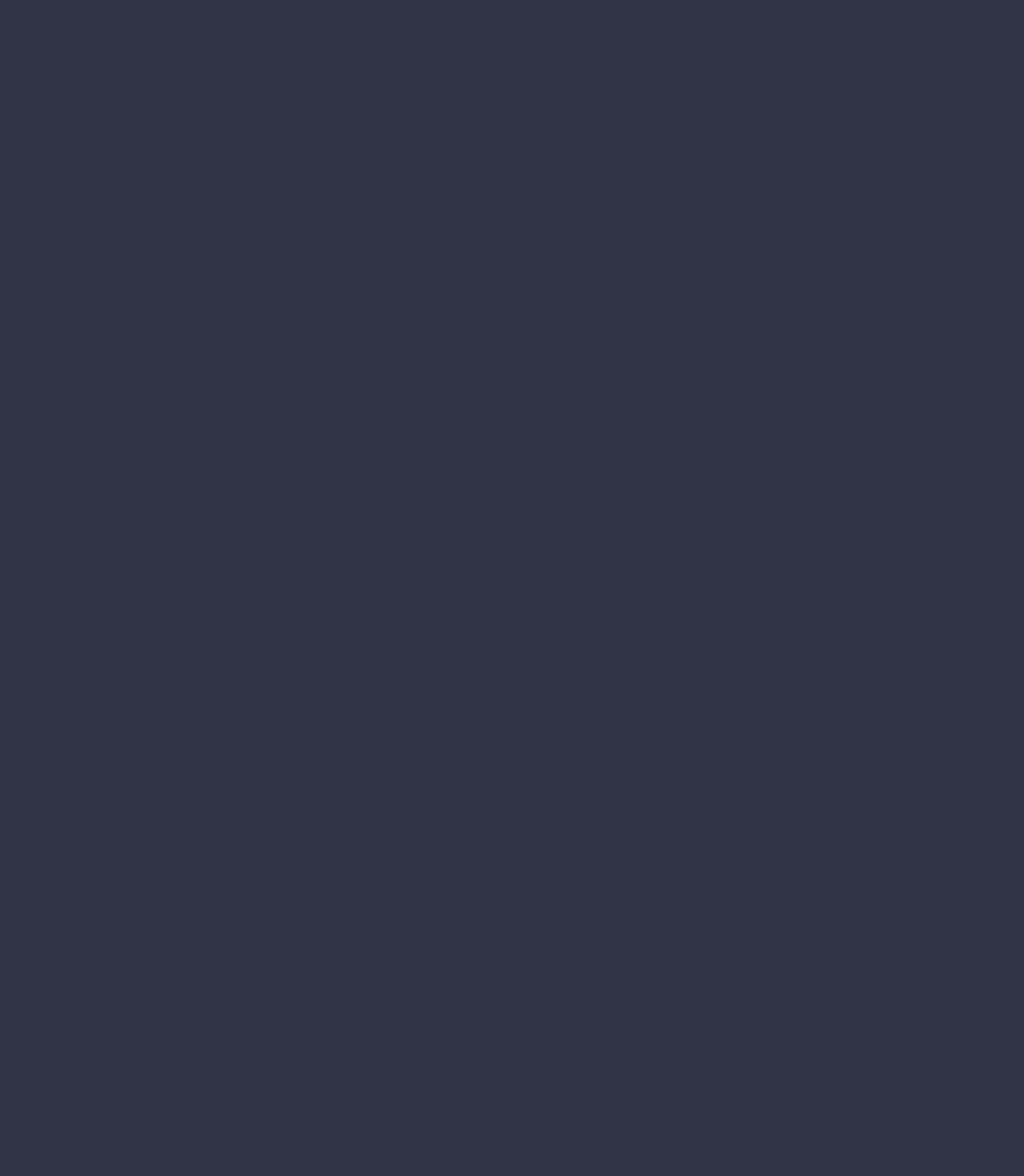
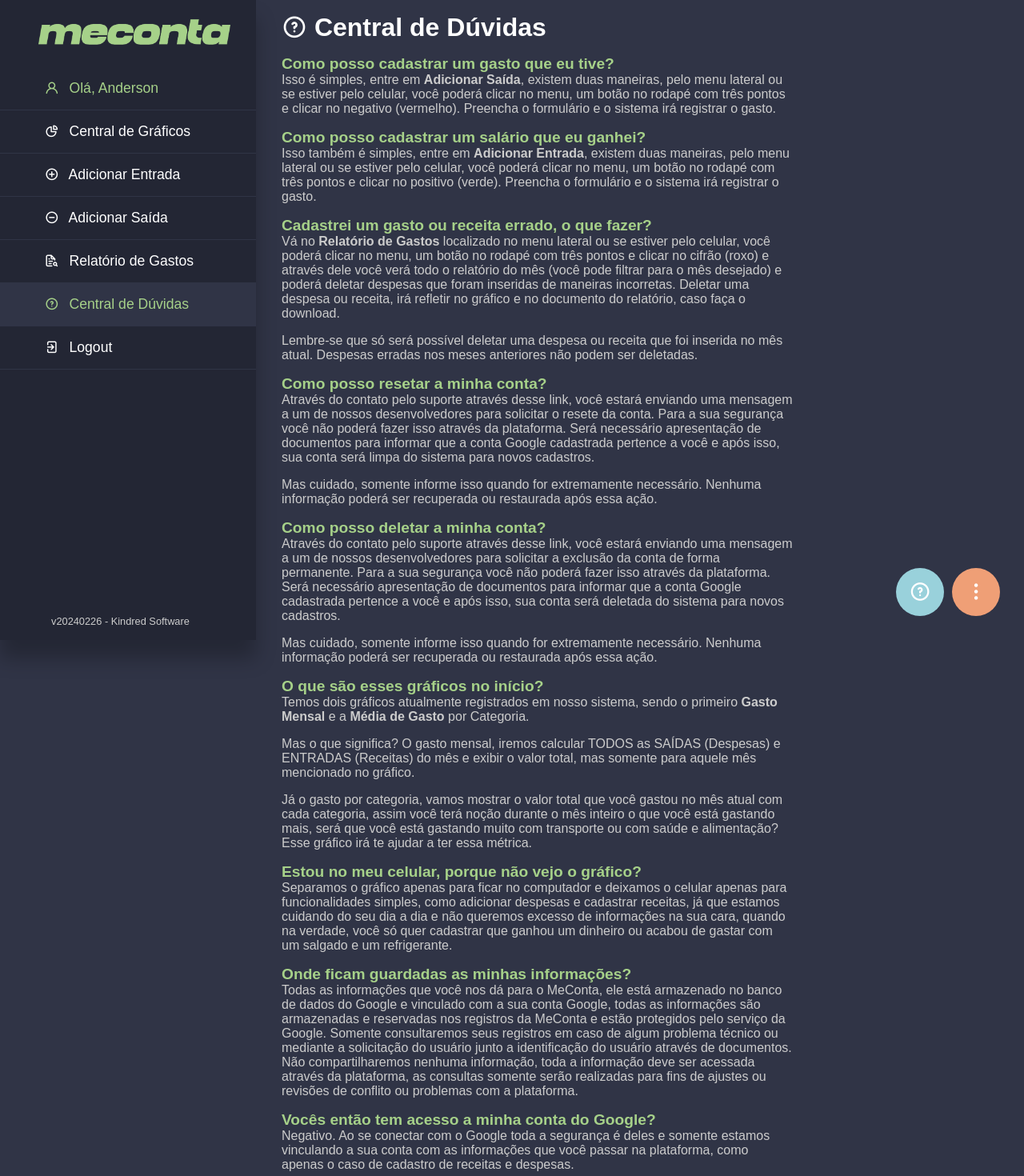
Before and after one commit to Yagasaki7K/website-meconta, a React (Vite) app: page /ajuda in a window 1280 px wide. Before the commit this address had no page. Shown: the top 1470 px of the page at 80% size. Before the commit the page ends 800 px from the top, so only its background shows below. Built offline with nearby package versions, Linux system fonts and the light colour scheme.

Commit message:
Added: Scrollbar Style + Help Page

```diff
--- a/src/App.jsx
+++ b/src/App.jsx
@@ -3,10 +3,11 @@ import Dashboard from './pages/Dashboard'
 import SignUpPlus from './pages/SignUpPlus'
 import SignUpLess from './pages/SignUpLess'
 import SignUpCategories from './pages/SignUpCategories'
+import ReadCosts from './pages/ReadCosts'
+import HelpMe from './pages/HelpMe'
 import Home from './pages/Home'
 import Status from './pages/Status'
 import './index.css'
-import ReadCosts from './pages/ReadCosts'
 
 function App() {
 
@@ -19,6 +20,8 @@ function App() {
             <Route path="/entrada" element={<SignUpPlus />} exact />
             <Route path="/saida" element={<SignUpLess />} exact />
             <Route path="/gastos" element={<ReadCosts />} exact />
+            <Route path="/ajuda" element={<HelpMe />} exact />
+
         </Routes>
     )
 }
--- a/src/components/ModalDetails.jsx
+++ b/src/components/ModalDetails.jsx
@@ -54,10 +54,6 @@ const ModalDetails = styled.div`
             color: var(--white);
         }
 
-        option {
-            text-align: center;
-        }
-
         input:focus, select:focus, input[type="date"]:focus {
             border: 1px solid rgba(0, 0, 0, 0.2);
         }
--- a/src/components/Navigation.jsx
+++ b/src/components/Navigation.jsx
@@ -43,10 +43,11 @@ const Navigation = () => {
         return (
             <ul>
                 <MenuItem slug={slug} path="/dashboard" icon="uil-chart-pie-alt" text="Central de Gráficos" />
-                <MenuItem slug={slug} path="/categorias" icon="uil-tag-alt" text="Cadastrar Categorias" />
+                {/* <MenuItem slug={slug} path="/categorias" icon="uil-tag-alt" text="Cadastrar Categorias" /> */}
                 <MenuItem slug={slug} path="/entrada" icon="uil-plus-circle" text="Adicionar Entrada" />
                 <MenuItem slug={slug} path="/saida" icon="uil-minus-circle" text="Adicionar Saída" />
-                <MenuItem slug={slug} path="/gastos" icon="uil-file-search-alt" text="Lista de Gastos" />
+                <MenuItem slug={slug} path="/gastos" icon="uil-file-search-alt" text="Relatório de Gastos" />
+                <MenuItem slug={slug} path="/ajuda" icon="uil uil-question-circle" text="Central de Dúvidas" />
             </ul>
         );
     }
@@ -72,7 +73,7 @@ const Navigation = () => {
                         <button className="removeBtn" onClick={handleModalRemoved}><i className="uil uil-minus-circle" /></button>
                     </>) : null
                 }
-                <a className="whatsappBtn"><i className="uil uil-whatsapp" /></a>
+                <a href="/ajuda" className="helpBtn"><i className="uil uil-question-circle" /></a>
                 <button className="logoBtn" onClick={handleUserMenu}><i className="uil uil-ellipsis-v" /></button>
             </div>
         </SidebarMenuDetails>
--- a/src/components/SidebarMenuDetails.jsx
+++ b/src/components/SidebarMenuDetails.jsx
@@ -2,7 +2,7 @@ import styled from "styled-components";
 
 const SidebarMenuDetails = styled.div`
     background: var(--background-alt);
-    color: #fff;
+    color: var(--white);
     width: 20rem;
     display: flex;
     flex-direction: column;
@@ -19,7 +19,7 @@ const SidebarMenuDetails = styled.div`
 
     a, li, p {
         text-decoration: none;
-        color: #fff;
+        color: var(--white);
         font-family: 'Poppins', sans-serif;
     }
 
@@ -100,7 +100,7 @@ const SidebarMenuDetails = styled.div`
     }
 
     .sideMenu {
-        .addBtn, .removeBtn, .whatsappBtn, .logoBtn, .costsBtn {
+        .addBtn, .removeBtn, .helpBtn, .logoBtn, .costsBtn {
             position: fixed;
             width: 60px;
             height: 60px;
@@ -118,32 +118,32 @@ const SidebarMenuDetails = styled.div`
             text-align: center;
         }
 
-        .addBtn:hover, .removeBtn:hover, .whatsappBtn:hover, .logoBtn:hover, .costsBtn:hover {
+        .addBtn:hover, .removeBtn:hover, .helpBtn:hover, .logoBtn:hover, .costsBtn:hover {
             filter: brightness(70%)
         }
 
         .costsBtn {
             right: 30px;
-            bottom: 100px;
-            background: var(--blue);
+            bottom: 240px;
+            background: var(--purple);
         }
 
         .addBtn {
             right: 30px;
-            bottom: 240px;
+            bottom: 170px;
             background: var(--green);
         }
 
         .removeBtn {
             right: 30px;
-            bottom: 170px;
+            bottom: 100px;
             background: var(--red);
         }
 
-        .whatsappBtn {
+        .helpBtn {
             right: 100px;
             bottom: 30px;
-            background: var(--green);
+            background: var(--blue);
         }
 
         .logoBtn {
--- /dev/null
+++ b/src/components/SidepageDetails.jsx
@@ -0,0 +1,24 @@
+import styled from 'styled-components'
+
+const SidepageDetails = styled.div`
+    margin-left: 20rem;
+    padding: 1rem 2rem;
+    width: 50%;
+    @media (max-width: 768px) {
+        margin-left: 0;
+        width: 100%;
+    }
+
+    h4 {
+        margin-top: 1rem;
+        color: var(--green);
+        font-size: 1.2rem;
+    }
+
+    p {
+        margin-bottom: 1rem;
+        color: var(--gray);
+    }
+`
+
+export default SidepageDetails
--- a/src/index.css
+++ b/src/index.css
@@ -20,4 +20,19 @@ body {
     background: var(--background);
     color: var(--white);
     font-family: 'Poppins', sans-serif;
+    scroll-behavior: smooth;
 }
+
+body::-webkit-scrollbar {
+    width: 14px;
+}
+
+body::-webkit-scrollbar-track {
+    background: var(--background-alt);
+}
+
+body::-webkit-scrollbar-thumb {
+    background-color: var(--green);
+    border-radius: 20px;
+    border: 3px solid var(--background-alt);
+}
--- a/src/pages/Dashboard.jsx
+++ b/src/pages/Dashboard.jsx
@@ -21,39 +21,34 @@ const data = [
 
 const datay = [
     {
-        name: 'Categoria A',
+        name: 'Moradia',
         Receitas: 4000,
         Despesas: 2400,
     },
     {
-        name: 'Categoria B',
+        name: 'Alimentação',
         Receitas: 3000,
         Despesas: 1398,
     },
     {
-        name: 'Categoria C',
+        name: 'Transporte',
         Receitas: 9800,
         Despesas: 2800,
     },
     {
-        name: 'Categoria D',
+        name: 'Saúde',
         Receitas: 2780,
         Despesas: 3908,
     },
     {
-        name: 'Categoria E',
+        name: 'Educação',
         Receitas: 4800,
         Despesas: 1890,
     },
     {
-        name: 'Categoria F',
+        name: 'Diversos',
         Receitas: 3890,
         Despesas: 2400,
-    },
-    {
-        name: 'Categoria G',
-        Receitas: 3490,
-        Despesas: 1300,
     },
 ];
 
@@ -81,7 +76,7 @@ const Dashboard = () => {
                     <h4>Gasto Mensal de {new Date().getFullYear()}</h4>
                     <i className="advice">O gráfico é baseado no valor total de despesas e receitas no mês relacionado.</i>
                     <div className="first-graph">
-                        <BarChart width={1245} height={300} data={data}>
+                        <BarChart width={1300} height={300} data={data}>
                             <XAxis dataKey="name" stroke="var(--white)" />
                             <YAxis stroke="var(--white)" />
                             <Tooltip />
@@ -93,7 +88,7 @@ const Dashboard = () => {
 
                     <h4>Média de Gasto por Categoria Mensal</h4>
                     <i className="advice">Iremos mostrar apenas as primeiras sete categorias cadastradas. Para ter um relatório completo, gere um PDF.</i>
-                    <div style={{ width: '100%', height: 300 }}>
+                    <div style={{ width: 1300, height: 300 }}>
                         <ResponsiveContainer width="100%" height="100%">
                             <AreaChart width={500} height={400} data={datay} margin={{ top: 10, right: 30, left: 0, bottom: 0 }}>
                                 <CartesianGrid strokeDasharray="3 3" />
--- /dev/null
+++ b/src/pages/HelpMe.jsx
@@ -0,0 +1,98 @@
+import Navigation from "../components/Navigation"
+import SidepageDetails from "../components/SidepageDetails"
+
+const HelpMe = () => {
+    return (
+        <SidepageDetails>
+            <Navigation />
+
+            <div className="content">
+                <h1><i className="uil uil-question-circle" /> Central de Dúvidas</h1>
+
+                <h4>Como posso cadastrar um gasto que eu tive?</h4>
+                <p>
+                    Isso é simples, entre em <b>Adicionar Saída</b>, existem duas maneiras, pelo menu lateral ou se estiver pelo
+                    celular, você poderá clicar no menu, um botão no rodapé com três pontos e clicar no negativo (vermelho). Preencha
+                    o formulário e o sistema irá registrar o gasto.
+                </p>
+
+                <h4>Como posso cadastrar um salário que eu ganhei?</h4>
+                <p>
+                    Isso também é simples, entre em <b>Adicionar Entrada</b>, existem duas maneiras, pelo menu lateral ou se estiver pelo
+                    celular, você poderá clicar no menu, um botão no rodapé com três pontos e clicar no positivo (verde). Preencha
+                    o formulário e o sistema irá registrar o gasto.
+                </p>
+
+                <h4>Cadastrei um gasto ou receita errado, o que fazer?</h4>
+                <p>
+                    Vá no <b>Relatório de Gastos</b> localizado no menu lateral ou se estiver pelo celular, você poderá clicar
+                    no menu, um botão no rodapé com três pontos e clicar no cifrão (roxo) e através
+                    dele você verá todo o relatório do mês (você pode filtrar para o mês desejado) e poderá deletar despesas
+                    que foram inseridas de maneiras incorretas. Deletar uma despesa ou receita,
+                    irá refletir no gráfico e no documento do relatório, caso faça o download.
+                </p>
+
+                <p>
+                    Lembre-se que só será possível deletar uma despesa ou receita que foi inserida no mês atual. Despesas erradas nos meses
+                    anteriores não podem ser deletadas.
+                </p>
+
+                <h4>Como posso resetar a minha conta?</h4>
+                <p>Através do contato pelo suporte através desse link, você estará enviando uma mensagem a um de nossos desenvolvedores
+                    para solicitar o resete da conta. Para a sua segurança você não poderá fazer isso através da plataforma.
+                    Será necessário apresentação de documentos para informar que a conta Google cadastrada pertence a você e após isso,
+                    sua conta será limpa do sistema para novos cadastros.
+                </p>
+
+                <p>Mas cuidado, somente informe isso quando for extremamente necessário. Nenhuma informação poderá ser
+                    recuperada ou restaurada após essa ação.</p>
+
+                <h4>Como posso deletar a minha conta?</h4>
+                <p>Através do contato pelo suporte através desse link, você estará enviando uma mensagem a um de nossos desenvolvedores
+                    para solicitar a exclusão da conta de forma permanente. Para a sua segurança você não poderá fazer isso através da plataforma.
+                    Será necessário apresentação de documentos para informar que a conta Google cadastrada pertence a você e após isso,
+                    sua conta será deletada do sistema para novos cadastros.
+                </p>
+
+                <p>Mas cuidado, somente informe isso quando for extremamente necessário. Nenhuma informação poderá ser
+                    recuperada ou restaurada após essa ação.</p>
+
+                <h4>O que são esses gráficos no início?</h4>
+                <p>Temos dois gráficos atualmente registrados em nosso sistema, sendo o primeiro <b>Gasto Mensal</b> e a <b>Média de Gasto</b> por Categoria.</p>
+
+                <p>
+                    Mas o que significa? O gasto mensal, iremos calcular TODOS as SAÍDAS (Despesas) e ENTRADAS (Receitas) do mês e exibir o valor total,
+                    mas somente para aquele mês mencionado no gráfico.
+                </p>
+
+                <p>
+                    Já o gasto por categoria, vamos mostrar o valor total que você gastou no mês atual com cada categoria, assim você terá noção durante
+                    o mês inteiro o que você está gastando mais, será que você está gastando muito com transporte ou com saúde e alimentação? Esse gráfico
+                    irá te ajudar a ter essa métrica.
+                </p>
+
+                <h4>Estou no meu celular, porque não vejo o gráfico?</h4>
+                <p>
+                    Separamos o gráfico apenas para ficar no computador e deixamos o celular apenas para funcionalidades simples, como
+                    adicionar despesas e cadastrar receitas, já que estamos cuidando do seu dia a dia e não queremos excesso de informações
+                    na sua cara, quando na verdade, você só quer cadastrar que ganhou um dinheiro ou acabou de gastar com um salgado e um refrigerante.
+                </p>
+
+                <h4>Onde ficam guardadas as minhas informações?</h4>
+                <p>
+                    Todas as informações que você nos dá para o MeConta, ele está armazenado no banco de dados do Google e vinculado com a sua conta Google,
+                    todas as informações são armazenadas e reservadas nos registros da MeConta e estão protegidos pelo serviço da Google. Somente consultaremos
+                    seus registros em caso de algum problema técnico ou mediante a solicitação do usuário junto a identificação do usuário através de documentos. Não compartilharemos nenhuma informação, toda a informação deve ser acessada através da plataforma, as consultas somente serão realizadas para fins de ajustes ou revisões de conflito ou problemas com a plataforma.
+                </p>
+
+                <h4>Vocês então tem acesso a minha conta do Google?</h4>
+                <p>
+                    Negativo. Ao se conectar com o Google toda a segurança é deles e somente estamos vinculando a sua conta com as informações que você
+                    passar na plataforma, como apenas o caso de cadastro de receitas e despesas.
+                </p>
+            </div>
+        </SidepageDetails>
+    )
+}
+
+export default HelpMe
--- a/src/pages/SignUpLess.jsx
+++ b/src/pages/SignUpLess.jsx
@@ -3,13 +3,6 @@ import ModalDetails from "../components/ModalDetails"
 import Navigation from "../components/Navigation"
 
 const SignUpLess = () => {
-    const getCurrentDate = () => {
-        const today = new Date();
-        const year = today.getFullYear();
-        const month = (today.getMonth() + 1).toString().padStart(2, '0');
-        const day = today.getDate().toString().padStart(2, '0');
-        return `${month}/${day}/${year}`;
-    };
 
     return (
         <>
@@ -24,18 +17,20 @@ const SignUpLess = () => {
 
                     <label htmlFor="">Qual é a categoria?</label>
                     <select name="" id="">
-                        <option value="">Salário</option>
-                        <option value="">Contas à Receber</option>
-                        <option value="">Dinheiro Emprestado</option>
-                        <option value="">Empréstimo Bancário</option>
+                        <option value="">Moradia</option>
+                        <option value="">Alimentação</option>
+                        <option value="">Transporte</option>
+                        <option value="">Saúde</option>
+                        <option value="">Educação</option>
+                        <option value="">Diversos</option>
                     </select>
 
                     <label htmlFor="">Informe a data</label>
-                    <input type="date" id="inicialDate" name="inicialDate" value={getCurrentDate} />
+                    {/* FIXME: National Date */}
+                    <input type="date" />
 
                     <label htmlFor="">Informe o valor</label>
                     <input type="text" name="" id="" />
-
 
                     <div className="buttons">
                         <button className="send">Enviar</button>
--- a/src/pages/SignUpPlus.jsx
+++ b/src/pages/SignUpPlus.jsx
@@ -21,7 +21,8 @@ const SignUpPlus = () => {
                     </select>
 
                     <label htmlFor="">Informe a data</label>
-                    <input type="date" name="" id="" />
+                    {/* FIXME: National Date */}
+                    <input type="date" />
 
                     <label htmlFor="">Informe o valor</label>
                     <input type="text" name="" id="" />
```
